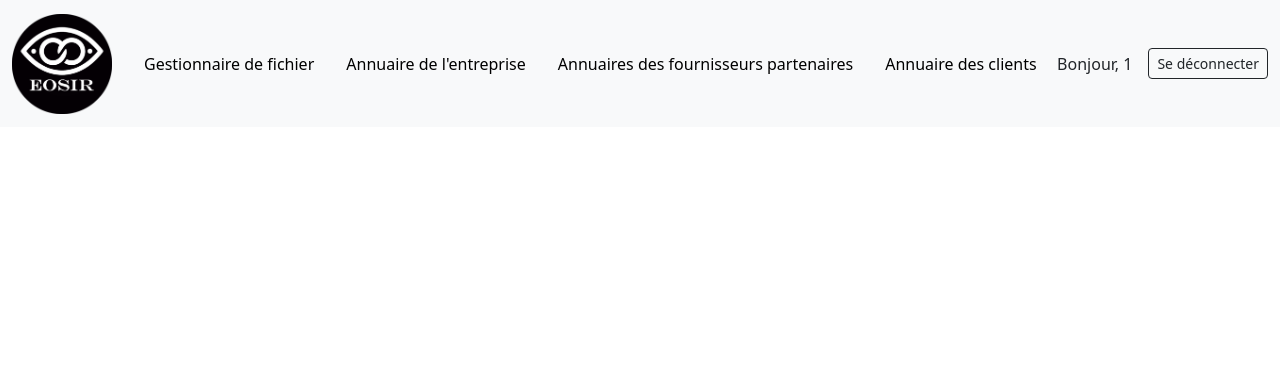
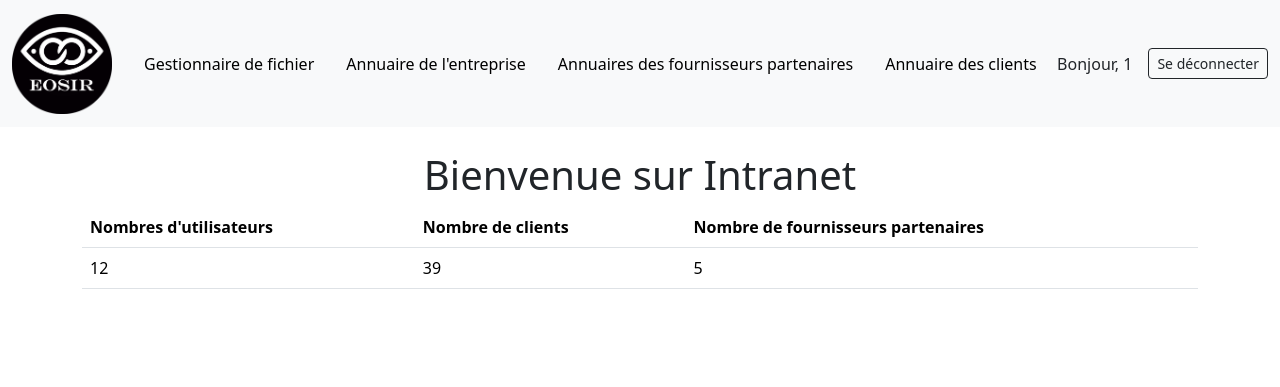
Before and after one commit to PhoenixFarfelu/SAE203, a PHP site: page / in a window 1280 px wide. Shown: the top 387 px of the page. Run offline with PHP 8.4, Linux system fonts and the light colour scheme; the visitor is signed in with stand-in values (Sample User, id 1).

Commit message:
ajout d'un tableau dans la page index

```diff
--- a/intranet/index.php
+++ b/intranet/index.php
@@ -9,5 +9,40 @@ if (!isset($_SESSION['nom'])) {
 }
 parametre("Audalys", "PageAccueil", "accueil" );
 navigation();
+$users = json_decode(file_get_contents("data/utilisateur/utilisateurs.json"), true);
+$clients = json_decode(file_get_contents("data/annuaires/client.json"), true);
+$partenaire = json_decode(file_get_contents("data/annuaires/partenaires.json"), true);
+$nb_users = count($users);
+$nb_clients = count($clients);
+$nb_partenaire = count($partenaire);
+?>
 
-?>
+
+<div class="container mt-4">
+    <h1 class="text-center">Bienvenue sur Intranet</h1>
+    <div class="container">
+        <div class="row">
+            <table class="table">
+                <thead>
+                    <tr>
+                        <th scope="col">Nombres d'utilisateurs</th>
+                        <th scope="col">Nombre de clients</th>
+                        <th scope="col">Nombre de fournisseurs partenaires</th>
+                    </tr>
+                </thead>
+
+                <tbody>
+
+                        <tr>
+                            <td> <?php echo $nb_users; ?></td>
+                            <td><?php echo $nb_clients; ?></td>
+                            <td><?php echo $nb_partenaire; ?></td>
+
+                        </tr>
+
+                </tbody>
+            </table>
+        </div>
+    </div>
+
+</div>
```
